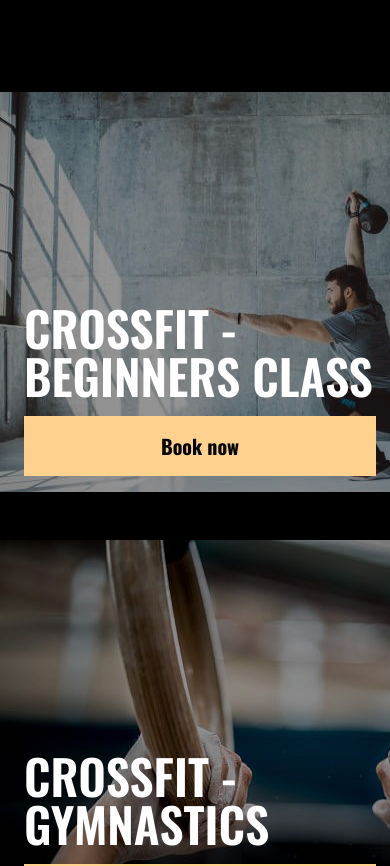
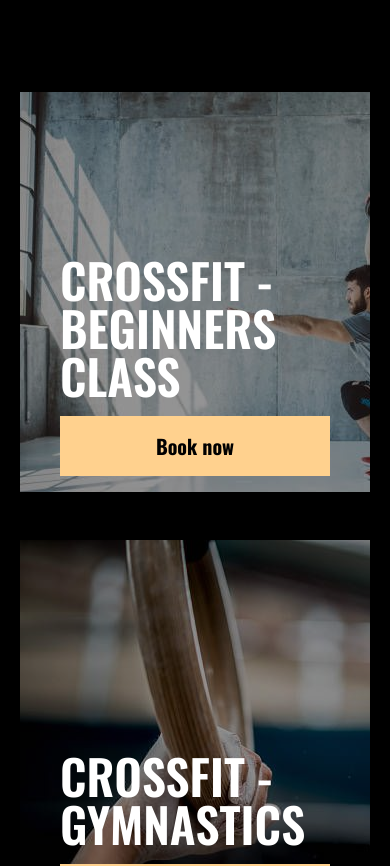
Before and after one commit to IssamKharbache/Gym-fit, a Next.js app: page / in a window 390 px wide. Shown: the part 1974-2840 px from the top of the page. Built offline with nearby package versions, Linux system fonts and the light colour scheme.

Commit message:
adding info banner section

```diff
--- a/app/components/about/About.jsx
+++ b/app/components/about/About.jsx
@@ -27,7 +27,7 @@ const variants = {
 };
 const About = () => {
   const ref = useRef();
-  const isInView = useInView(ref, { margin: "-300px" });
+  const isInView = useInView(ref, { margin: "0px 100px -50px 0px" });
   return (
     <motion.div
       animate={isInView && "show"}
--- a/app/components/classes/Classes.jsx
+++ b/app/components/classes/Classes.jsx
@@ -4,15 +4,16 @@ import { motion, useInView } from "framer-motion";
 import React, { useRef } from "react";
 
 const variants = {
-  show: {
+  show: (i) => ({
     opacity: 1,
     x: 0,
     transition: {
       duration: 2,
+      delay: 0.8 * i,
       staggerChildren: 0.1,
       type: "spring",
     },
-  },
+  }),
   hidden: {
     x: -500,
     opacity: 0,
@@ -28,7 +29,7 @@ const variants = {
 
 const Classes = () => {
   const ref = useRef();
-  const isInView = useInView(ref, { margin: "-300px" });
+  const isInView = useInView(ref, { margin: "0px 100px -50px 0px" });
   return (
     <motion.div
       animate={isInView && "show"}
@@ -59,20 +60,19 @@ const Classes = () => {
         </div>
       </div>
       {/*  */}
-      <motion.div
-        variants={variants}
-        initial="hidden"
-        animate="show"
-        className="grid grid-cols-1 xl:grid-cols-2  gap-12 mb-6"
-      >
+      <motion.div className="grid grid-cols-1 xl:grid-cols-2  gap-12 mb-6">
         {classes.map((item, idx) => (
-          <div
+          <motion.div
+            custom={idx}
+            variants={variants}
+            initial="hidden"
+            animate="show"
             key={idx}
             style={{
               background: `url(${item.img})`,
               backgroundRepeat: "no-repeat",
             }}
-            className="flex flex-col justify-end h-[400px] w-[400px]  md:w-[600px] relative"
+            className="flex flex-col justify-end h-[400px] w-[350px] px-4 md:px-0  md:w-[600px] relative"
           >
             <div className="absolute top-0 right-0 bottom-0 left-0 bg-[rgba(0,0,0,0.6)] opacity-70"></div>
             <div className="py-4 px-6 flex flex-col gap-4  relative">
@@ -83,7 +83,7 @@ const Classes = () => {
                 Book now
               </button>
             </div>
-          </div>
+          </motion.div>
         ))}
       </motion.div>
     </motion.div>
--- /dev/null
+++ b/app/components/infobanner/InfoBanner.jsx
@@ -0,0 +1,22 @@
+import React from "react";
+
+const InfoBanner = () => {
+  return (
+    <div className="flex flex-col gap-16 md:gap-40 lg:flex-row bg-primary  absolute max-w-screen left-0 right-0 items-center justify-center p-8 uppercase">
+      <div className="flex flex-col gap-4 ">
+        <h1 className="text-8xl font-semibold">45</h1>
+        <p className="text-4xl">Different modules</p>
+      </div>
+      <div className="flex flex-col gap-4">
+        <h1 className="text-8xl font-semibold">60</h1>
+        <p className="text-4xl ">Minutes per class</p>
+      </div>
+      <div className="flex flex-col gap-4">
+        <h1 className="text-8xl font-semibold">100</h1>
+        <p className="text-4xl  ">Classes per week</p>
+      </div>
+    </div>
+  );
+};
+
+export default InfoBanner;
--- a/app/components/navbar/NavBar.jsx
+++ b/app/components/navbar/NavBar.jsx
@@ -1,9 +1,7 @@
 "use client";
 import Link from "next/link";
-import React, { useState } from "react";
 import MobileNavBar from "./MobileNavBar";
-import { IoCloseOutline } from "react-icons/io5";
-import { HiMenuAlt1 } from "react-icons/hi";
+
 import { links } from "@/app/data";
 
 const NavBar = () => {
@@ -15,7 +13,7 @@ const NavBar = () => {
         {links.map((link, idx) => (
           <Link
             key={idx}
-            className="hover:scale-110 duration-300 text-primary"
+            className="hover:scale-110 duration-300 text-primary uppercase"
             href={link.path}
           >
             {link.title}
--- a/app/page.jsx
+++ b/app/page.jsx
@@ -1,6 +1,7 @@
 import About from "./components/about/About";
 import Classes from "./components/classes/Classes";
 import Hero from "./components/hero/Hero";
+import InfoBanner from "./components/infobanner/InfoBanner";
 
 export default function Home() {
   return (
@@ -11,9 +12,10 @@ export default function Home() {
       <div className="h-screen">
         <About />
       </div>
-      <div className="h-screen ">
+      <div className="">
         <Classes />
       </div>
+      <InfoBanner />
     </main>
   );
 }
```
Also changed, not shown: app/globals.css (line endings or trailing spaces).
